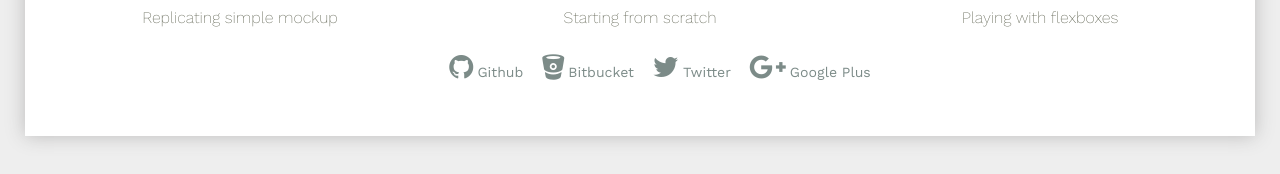
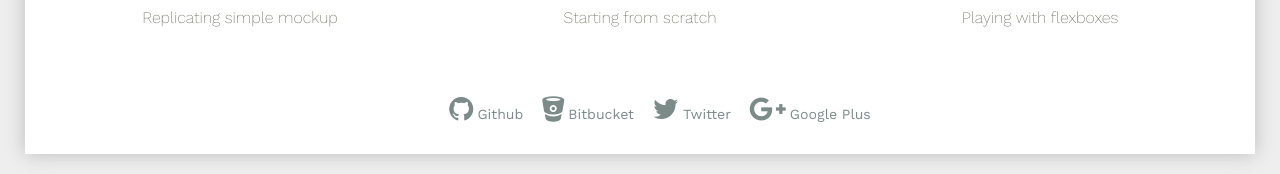
Before and after one commit to notetiene/portfolio, a plain HTML site: page src/index.html in a window 1280 px wide. Shown: the part 732-906 px from the top of the page. Drawn offline with nearby package versions, Linux system fonts and the light colour scheme; files that its build step writes are made by us from their sources; files whose address does not match are found by name.

```diff
--- a/src/scss/_footer.scss
+++ b/src/scss/_footer.scss
@@ -5,13 +5,15 @@
 */
 
 footer {
-  padding: 1em 0;
+  margin: 3em 0 0;
+  padding: 1em 0 0;
 }
 
 /*! Unordered list of social medias */
 .social {
+  list-style: none;
+  margin: 0;
   text-align: center;
-  list-style: none;
 }
 
 /*! Individual social icons */
```
